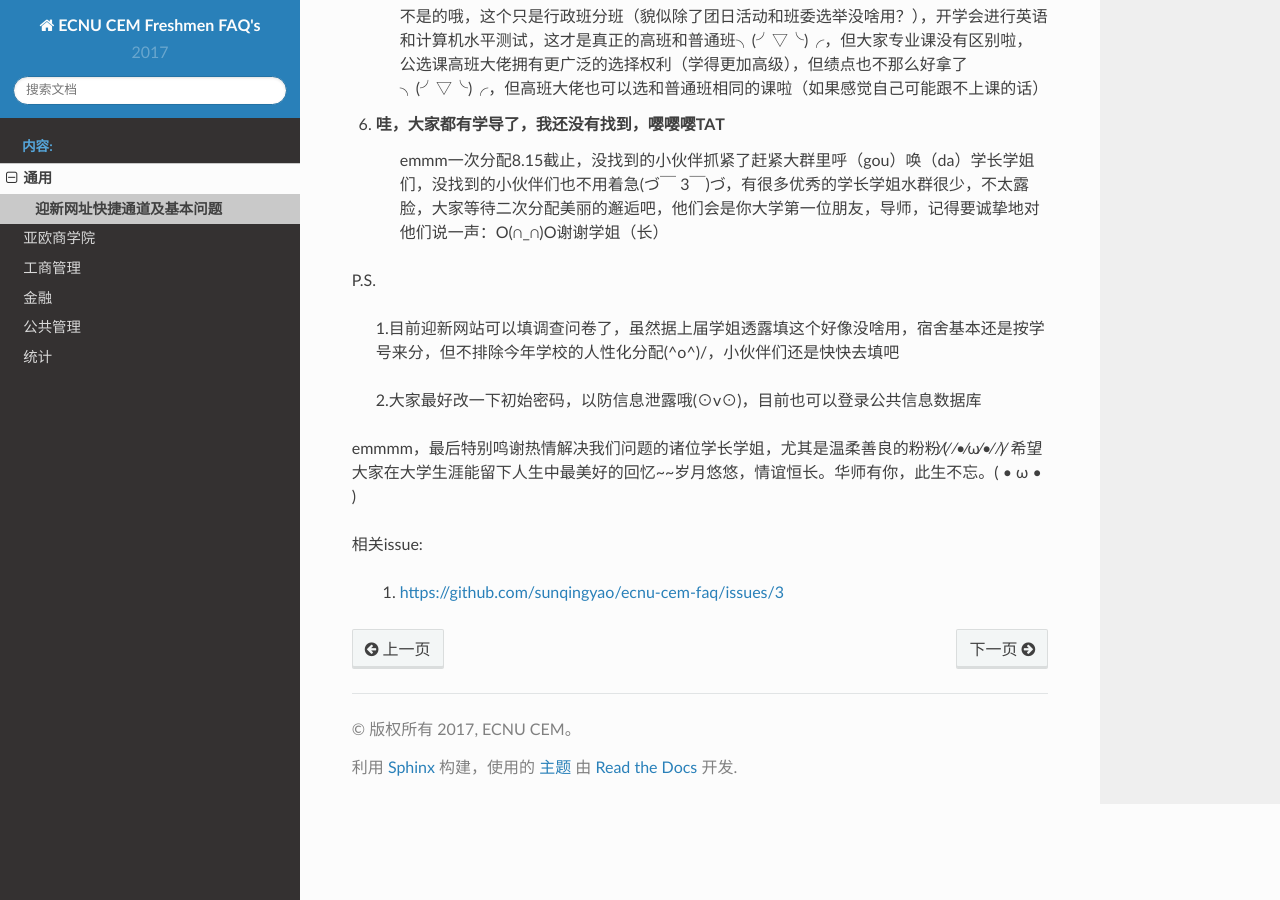
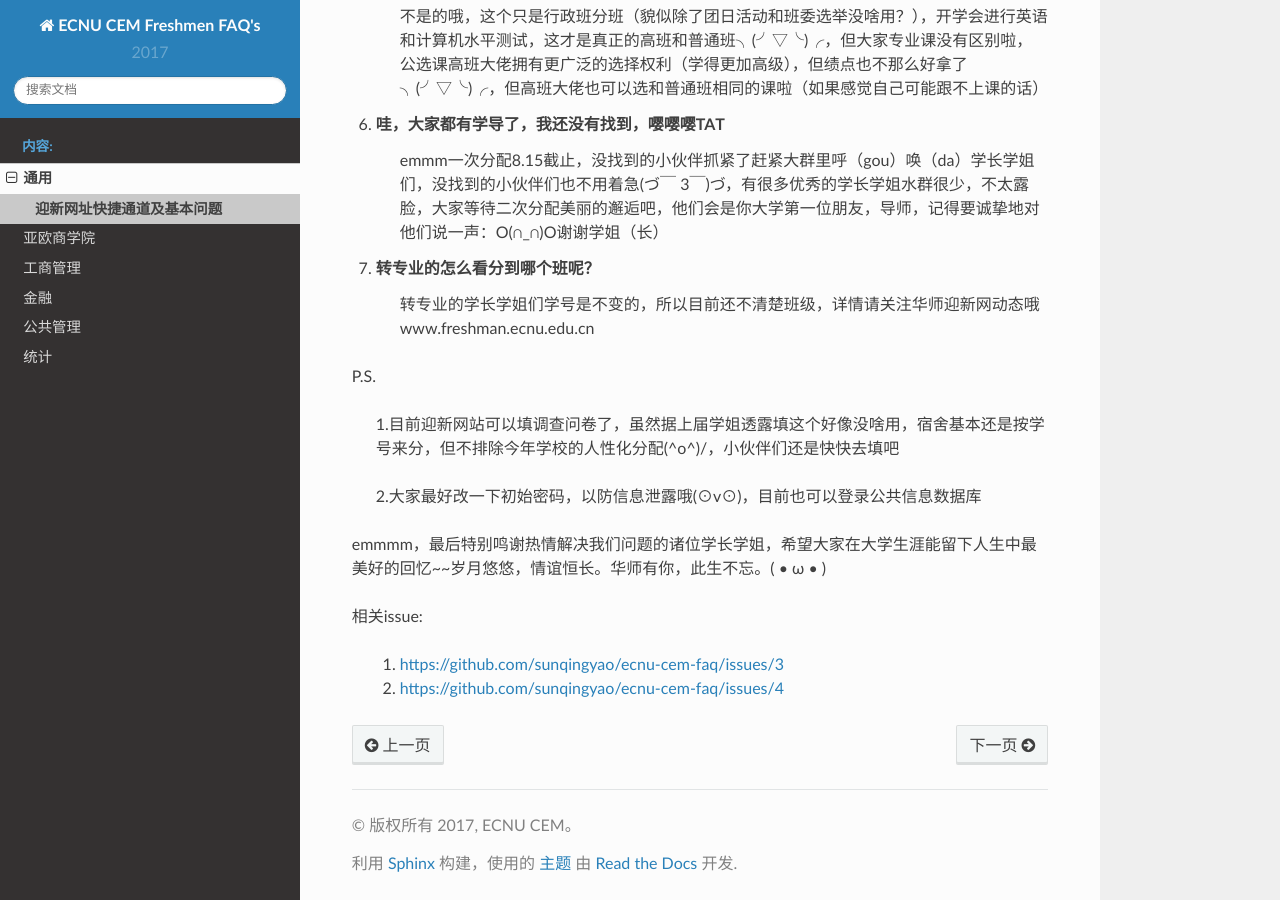
Before and after one commit to nalzok/ecnu-cem-faq, a Sphinx documentation site: the page built from source/general/basic.rst, in a window 1280 px wide and 900 px high, scrolled down 907 px. Built offline with Sphinx 7.4.7 and the Read the Docs theme 2.0.0, drawn with Linux system fonts in a browser that asks for light colours.

Commit message:
edited doc: general/basic, according to issue #4

```diff
--- a/source/general/basic.rst
+++ b/source/general/basic.rst
@@ -36,6 +36,9 @@
 #. 哇，大家都有学导了，我还没有找到，嘤嘤嘤TAT
        emmm一次分配8.15截止，没找到的小伙伴抓紧了赶紧大群里呼（gou）唤（da）学长学姐们，没找到的小伙伴们也不用着急(づ￣ 3￣)づ，有很多优秀的学长学姐水群很少，不太露脸，大家等待二次分配美丽的邂逅吧，他们会是你大学第一位朋友，导师，记得要诚挚地对他们说一声：O(∩_∩)O谢谢学姐（长）
 
+#. 转专业的怎么看分到哪个班呢？
+       转专业的学长学姐们学号是不变的，所以目前还不清楚班级，详情请关注华师迎新网动态哦 www.freshman.ecnu.edu.cn
+
 P.S.
 
     1.目前迎新网站可以填调查问卷了，虽然据上届学姐透露填这个好像没啥用，宿舍基本还是按学号来分，但不排除今年学校的人性化分配(^o^)/，小伙伴们还是快快去填吧
@@ -43,9 +46,10 @@ P.S.
     2.大家最好改一下初始密码，以防信息泄露哦(⊙v⊙)，目前也可以登录公共信息数据库
 
 
-emmmm，最后特别鸣谢热情解决我们问题的诸位学长学姐，尤其是温柔善良的粉粉⁄(⁄ ⁄•⁄ω⁄•⁄ ⁄)⁄
-希望大家在大学生涯能留下人生中最美好的回忆~~岁月悠悠，情谊恒长。华师有你，此生不忘。( • ω • )
+emmmm，最后特别鸣谢热情解决我们问题的诸位学长学姐，希望大家在大学生涯能留下人生中最美好的回忆~~岁月悠悠，情谊恒长。华师有你，此生不忘。( • ω • )
+
 
 相关issue:
 
   #. https://github.com/sunqingyao/ecnu-cem-faq/issues/3
+  #. https://github.com/sunqingyao/ecnu-cem-faq/issues/4
```
Also changed, not shown: 5 other files.
